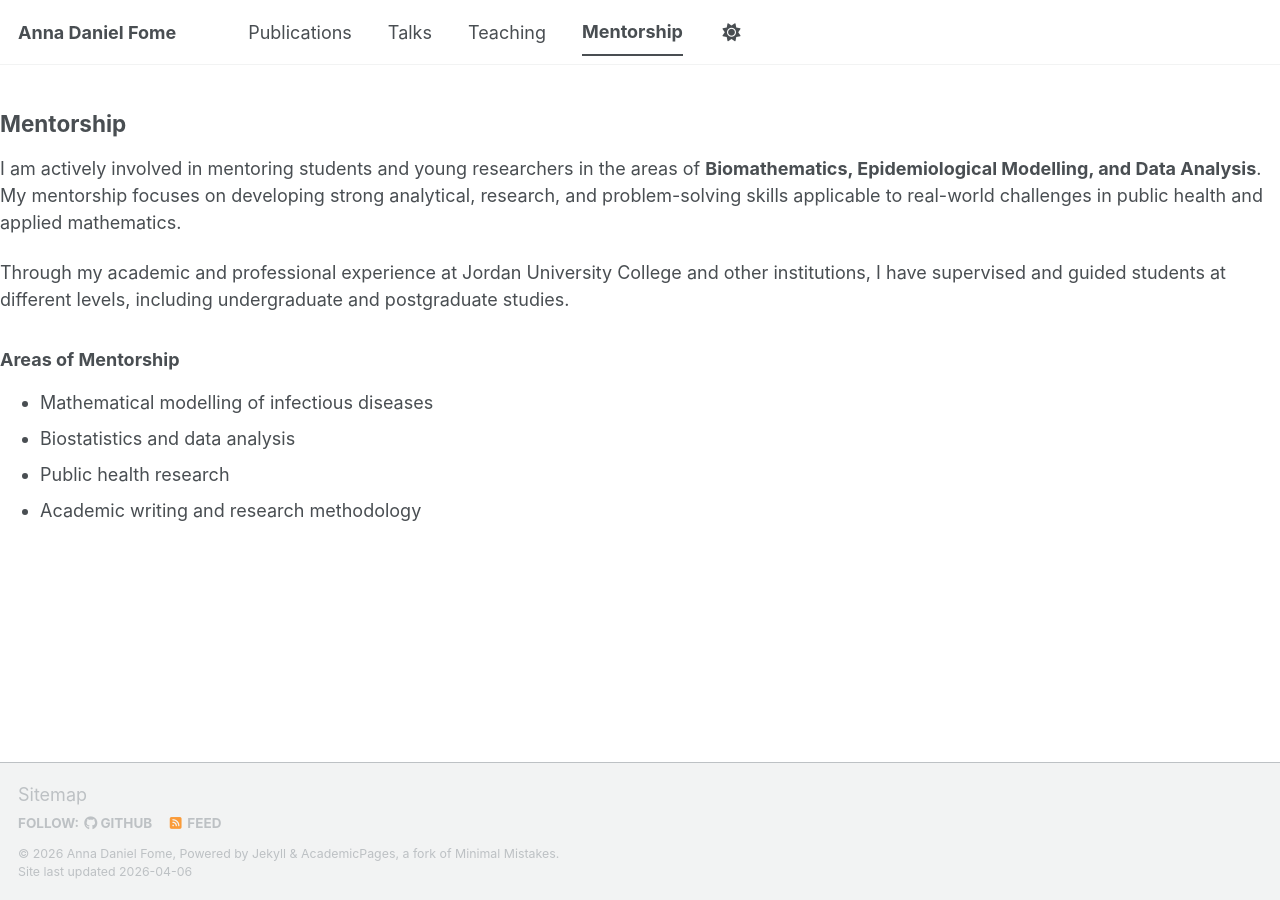
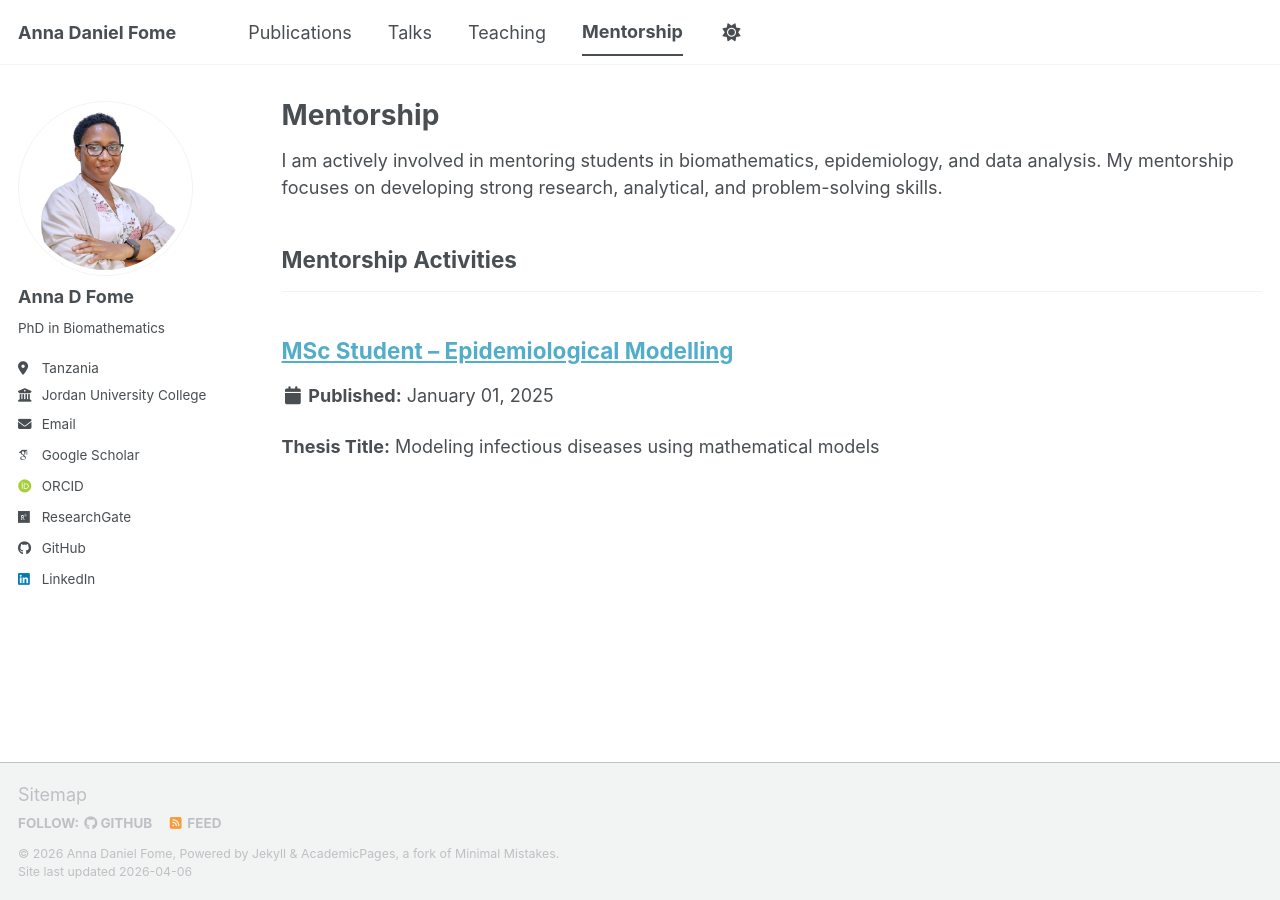
Before and after one commit to FomeA/FomeA.github.io, a Jekyll site: the page built from _pages/mentorship.md, in a window 1280 px wide. Built offline with Jekyll 4.4.1, drawn with Linux system fonts in a browser that asks for light colours; some web fonts are replaced; a script bundle is joined from its source files by our own code; library files that are not in the unit come from our copies.

Commit message:
Update mentorship.md

```diff
--- a/_pages/mentorship.md
+++ b/_pages/mentorship.md
@@ -1,17 +1,18 @@
 ---
-layout: default
+layout: archive
 title: "Mentorship"
 permalink: /mentorship/
+author_profile: true
 ---
 
-## Mentorship
-I am actively involved in mentoring students and young researchers in the areas of **Biomathematics, Epidemiological Modelling, and Data Analysis**. My mentorship focuses on developing strong analytical, research, and problem-solving skills applicable to real-world challenges in public health and applied mathematics.
+<p>
+I am actively involved in mentoring students in biomathematics, epidemiology, and data analysis.
+My mentorship focuses on developing strong research, analytical, and problem-solving skills.
+</p>
 
-Through my academic and professional experience at Jordan University College and other institutions, I have supervised and guided students at different levels, including undergraduate and postgraduate studies.
+<h2>Mentorship Activities</h2>
+<hr />
 
-### Areas of Mentorship
-
-- Mathematical modelling of infectious diseases
-- Biostatistics and data analysis
-- Public health research
-- Academic writing and research methodology
+{% for post in site.mentorship reversed %}
+  {% include archive-single.html %}
+{% endfor %}
```
